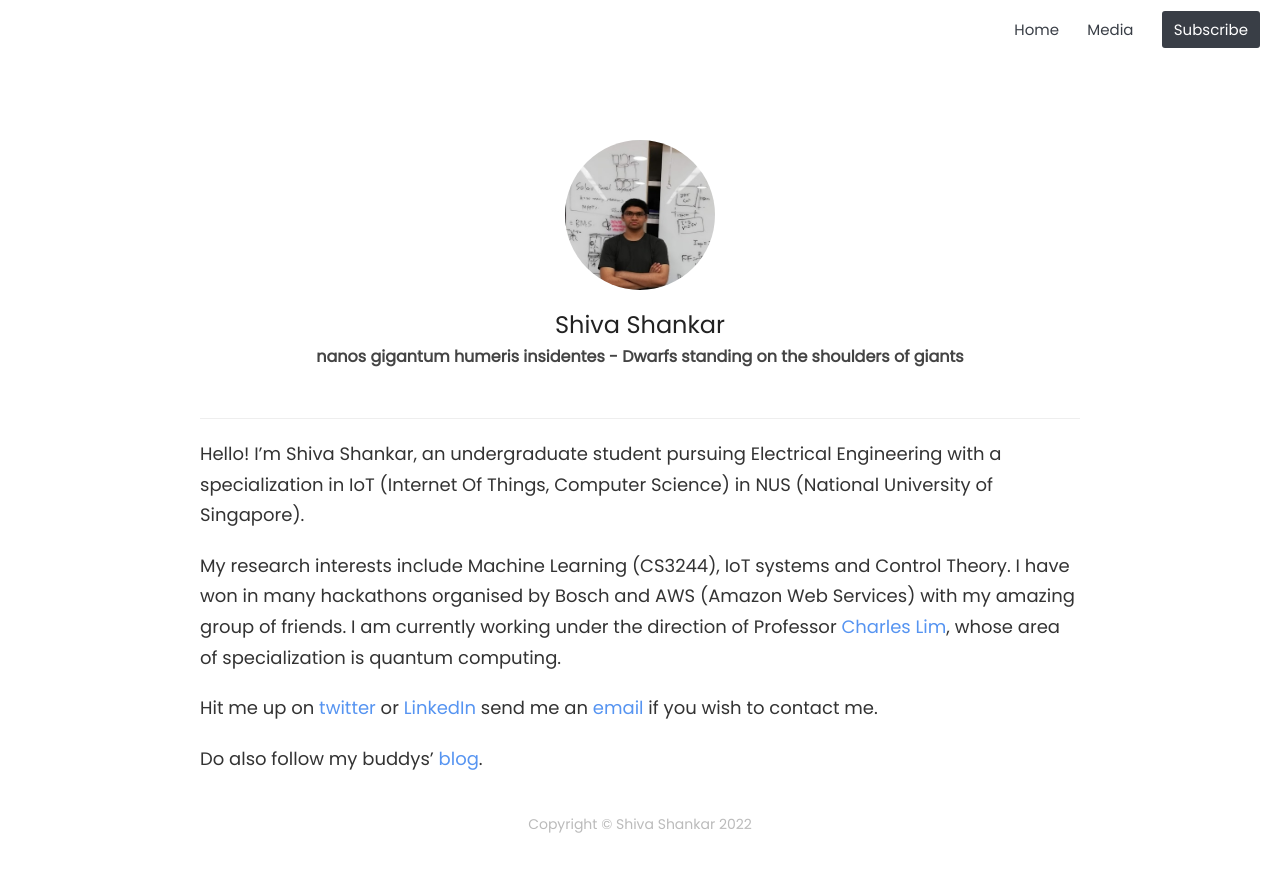
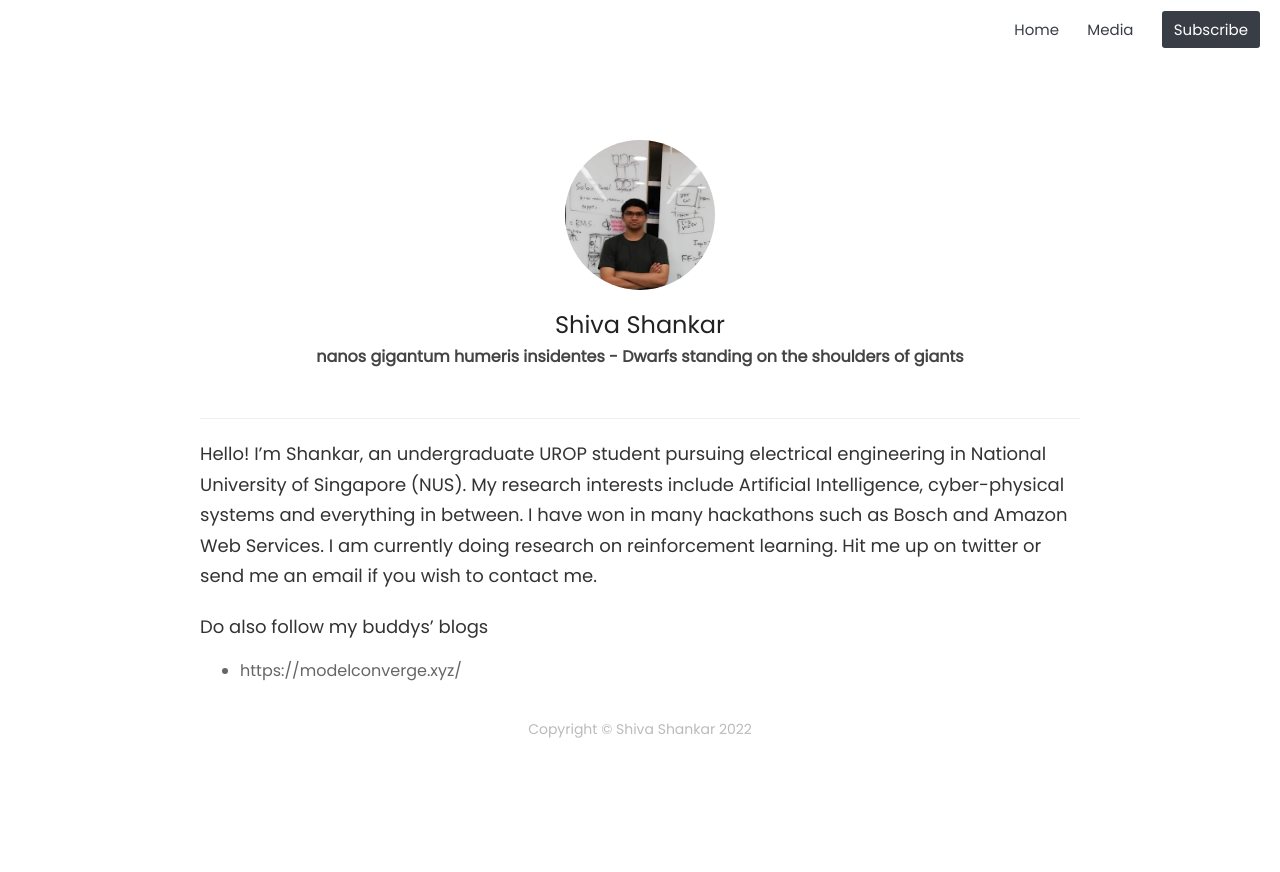
Before and after one commit to shiva-karthick/shankar-shiv.github.io, a Jekyll site: the page built from about.md, in a window 1280 px wide. Shown: the top 872 px of the page. Built offline with Jekyll 4.4.1, drawn with Linux system fonts in a browser that asks for light colours; nearby versions of some CDN libraries.

```diff
--- a/CNAME
+++ b/CNAME
@@ -1 +1 @@
-sshankar.xyz
+shankar-shiv.github.io
--- a/Gemfile
+++ b/Gemfile
@@ -6,4 +6,3 @@ gem 'jekyll-sitemap'
 gem 'jekyll-paginate'
 gem 'jekyll-redirect-from'
 gem 'jekyll-seo-tag'
-gem "webrick", "~> 1.7"
--- /dev/null
+++ b/Ideas.txt
@@ -0,0 +1,2 @@
+Vulnerability testing
+https://medium.com/csg-govtech/when-you-have-no-money-and-want-to-find-bugs-in-routers-cd9786856bdc
--- a/about.md
+++ b/about.md
@@ -4,13 +4,9 @@ permalink: about/
 profile: true
 ---
 
-Hello! I'm Shiva Shankar, an undergraduate student pursuing Electrical Engineering with a specialization in IoT (Internet Of Things, Computer Science) in NUS (National University of Singapore).
+Hello! I'm Shankar, an undergraduate UROP student pursuing electrical engineering in National University of Singapore (NUS). My research interests include Artificial Intelligence, cyber-physical systems and everything in between. I have won in many hackathons such as Bosch and Amazon Web Services. I am currently doing research on reinforcement learning. Hit me up on twitter or send me an email if you wish to contact me.
 
-My research interests include Machine Learning (CS3244), IoT systems and Control Theory. I have won in many hackathons organised by Bosch and AWS (Amazon Web Services) with my amazing group of friends.
-I am currently working under the direction of Professor [Charles Lim](https://www.ccwlim.com/), whose area of specialization is quantum computing.
-
-Hit me up on [twitter](https://twitter.com/eigenShankar) or [LinkedIn](https://www.linkedin.com/in/shiva-shankar-75a497152/) send me an [email](mailto:shankaarshiva@gmail.com) if you wish to contact me.
-
-Do also follow my buddys' [blog](https://modelconverge.xyz/).
+Do also follow my buddys' blogs
+- https://modelconverge.xyz/
 
 {% include footer.html %}
```
Also changed, not shown: _posts/2022-06-24-A-Brief-Overview-Of-Project-Management.markdown (deleted, +0 -59 lines), _posts/Autonomous RC Car.markdown (deleted, +0 -15 lines), _posts/TIC flutter app.markdown (deleted, +0 -7 lines), _posts/Training-NN-in-Tensorflow.markdown (deleted, +0 -7 lines), Gemfile.lock, _posts/An-Overview-Project-management.markdown (added), assets/avatar.jpg (deleted), assets/images/Brief_Overview_Project_Management/9_management_phases.png (deleted), assets/images/Brief_Overview_Project_Management/Skills_Demand_Covid19.png (deleted), assets/images/Brief_Overview_Project_Management/brainstorming.jpg (deleted), assets/images/Brief_Overview_Project_Management/integrated_change_control.png (deleted), assets/images/Brief_Overview_Project_Management/quality_balancing_act.png (deleted), assets/images/Brief_Overview_Project_Management/stakeholders.png (deleted).
